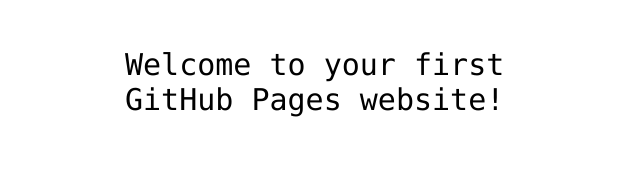
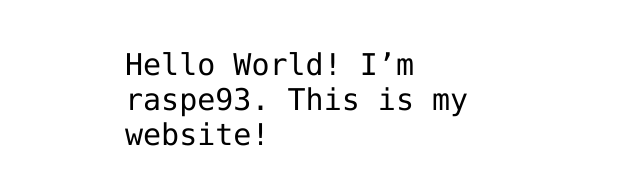
Before and after one commit to lraspovic/lraspovic.github.io, a plain HTML site: page index.html in a window 1280 px wide. Shown: the part 341-526 px from the top of the page, without its empty margins (315-955 px from the left). Drawn offline with Linux system fonts and the light colour scheme.

Commit message:
Add username to index.html

```diff
--- a/index.html
+++ b/index.html
@@ -12,7 +12,7 @@
 <img src="https://octodex.github.com/images/daftpunktocat-thomas.gif" id="octocat" alt="octocat-gif" />
 
 <!-- Change this code here by copy and pasting your template on line 15 -->
-<p>Welcome to your first GitHub Pages website!</p>
+<p>Hello World! I’m raspe93. This is my website!</p>
 
 </body>
 </html>
```
